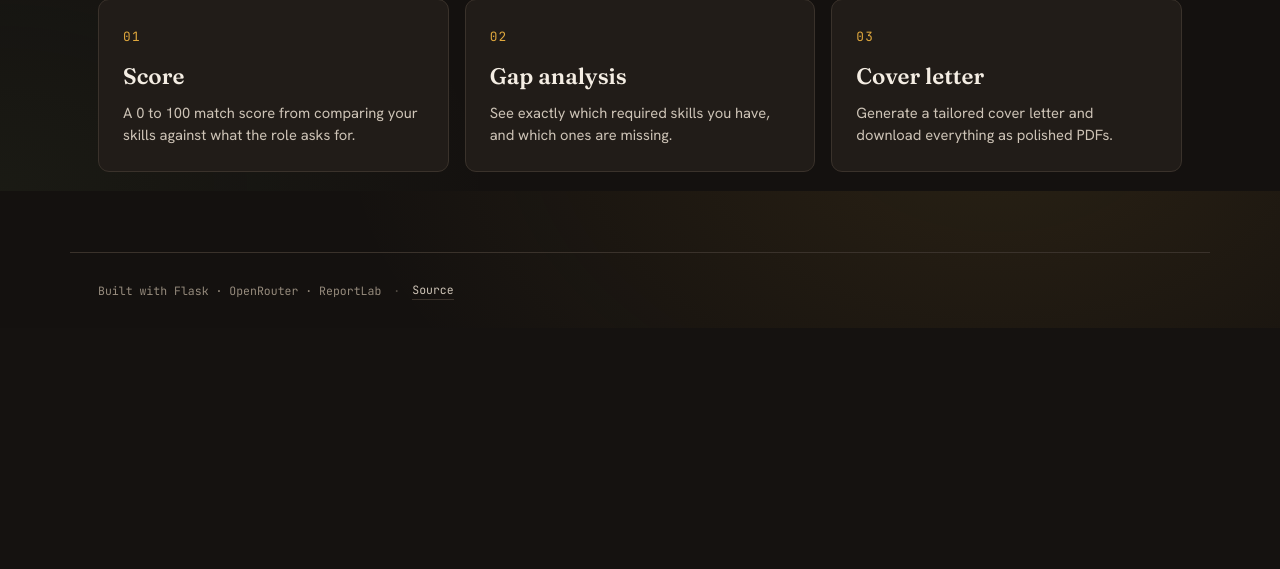
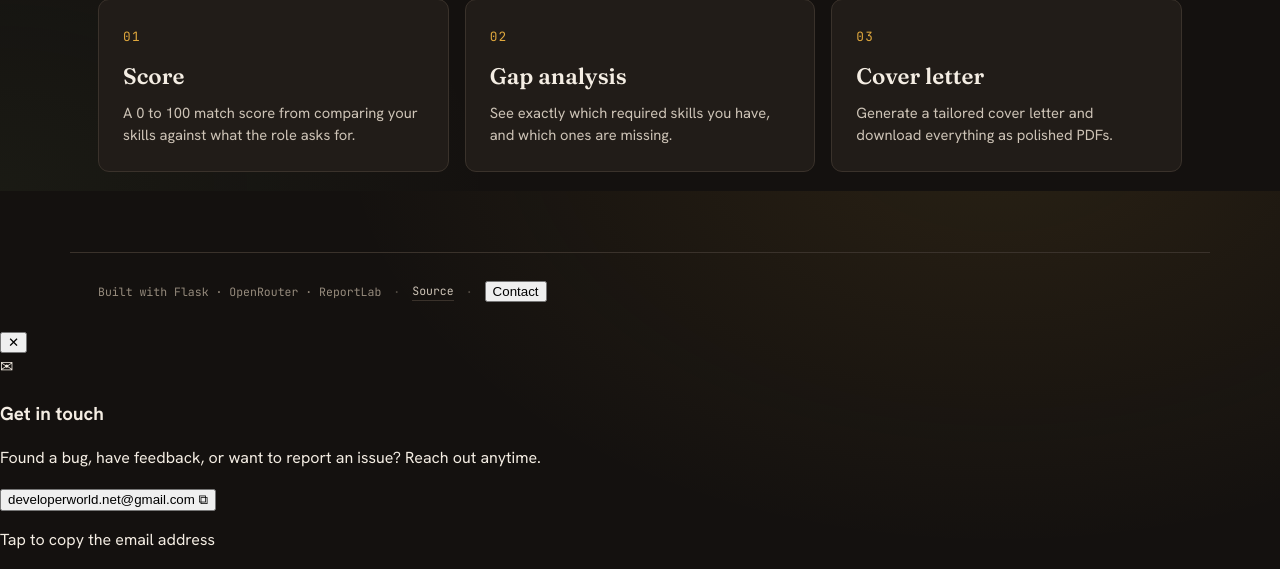
Before and after one commit to VarunDasharadhi/resume-matcher-ai, a Flask app: page / in a window 1280 px wide. Shown: the part 1409-1978 px from the top of the page. Before the commit the page ends 1709 px from the top, so only its background shows below. Run offline with Flask 3, Linux system fonts and the light colour scheme.

Commit message:
Add contact email to Flask context and footer/modal markup
Backend half of the contact/report modal: CONTACT_EMAIL constant
surfaced through the existing inject_globals() context processor,
plus the footer trigger and modal skeleton in base.html. No styling
or interactivity yet, that's the next commit.

Co-Authored-By: Claude Sonnet 5 <noreply@anthropic.com>

```diff
--- a/app.py
+++ b/app.py
@@ -38,6 +38,7 @@ from utils.pdf_exporter import export_analysis_to_pdf, export_cover_letter_to_pd
 load_dotenv()
 
 MAX_CONTENT_LENGTH = 4 * 1024 * 1024  # 4 MB (within serverless body limits)
+CONTACT_EMAIL = "developerworld.net@gmail.com"
 
 app = Flask(__name__)
 app.config["SECRET_KEY"] = os.getenv("SECRET_KEY", "dev-only-change-in-production")
@@ -46,8 +47,12 @@ app.config["MAX_CONTENT_LENGTH"] = MAX_CONTENT_LENGTH
 
 @app.context_processor
 def inject_globals():
-    """Make AI availability known to every template (header/footer status)."""
-    return {"ai_available": ai_available(), "provider_label": provider_label()}
+    """Make AI availability and contact info known to every template."""
+    return {
+        "ai_available": ai_available(),
+        "provider_label": provider_label(),
+        "contact_email": CONTACT_EMAIL,
+    }
 
 
 def _carried_analysis():
--- a/templates/base.html
+++ b/templates/base.html
@@ -52,7 +52,23 @@
     <span>Built with Flask · {{ provider_label }} · ReportLab</span>
     <span class="foot-sep">·</span>
     <a href="https://github.com/VarunDasharadhi/resume-matcher-ai" target="_blank" rel="noopener">Source</a>
+    <span class="foot-sep">·</span>
+    <button type="button" class="footer-link" id="contact-btn">Contact</button>
   </footer>
+
+  <div class="modal-overlay" id="contact-overlay">
+    <div class="modal-card">
+      <button type="button" class="modal-close" id="contact-close" aria-label="Close">✕</button>
+      <div class="modal-icon">✉</div>
+      <h3 class="modal-title">Get in touch</h3>
+      <p class="modal-body">Found a bug, have feedback, or want to report an issue? Reach out anytime.</p>
+      <button type="button" class="modal-copy" id="contact-copy">
+        <span id="contact-email-text">{{ contact_email }}</span>
+        <span class="modal-copy-icon" aria-hidden="true">⧉</span>
+      </button>
+      <p class="modal-copy-hint" id="contact-copy-hint">Tap to copy the email address</p>
+    </div>
+  </div>
 
   {% block scripts %}{% endblock %}
 
```
Also changed, not shown: tests/test_app.py (+5 -0 lines).
